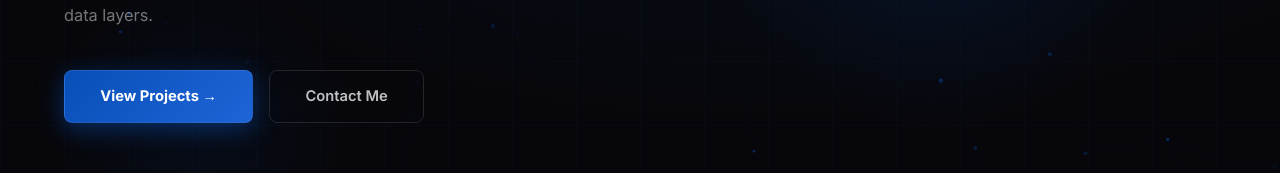
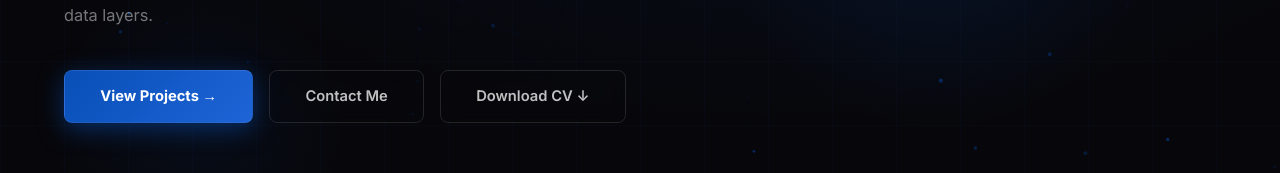
Before and after one commit to nazemms1/micheal, a React (Vite) app: page / in a window 1280 px wide. Shown: the part 451-624 px from the top of the page. Built offline with nearby package versions, Linux system fonts and the light colour scheme.

Commit message:
adding cv

```diff
--- a/src/components/Hero.tsx
+++ b/src/components/Hero.tsx
@@ -221,6 +221,13 @@ export default function Hero() {
             <a href="mailto:micheal1namma@gmail.com" className={classes.ghostBtn}>
               Contact Me
             </a>
+            <a
+              href="/files/Micheal Namma.pdf"
+              download="Micheal Namma CV.pdf"
+              className={classes.ghostBtn}
+            >
+              Download CV ↓
+            </a>
           </Group>
 
            <Box style={{
```
Also changed, not shown: 2 other files (tests, documents, lock files or other folders).
